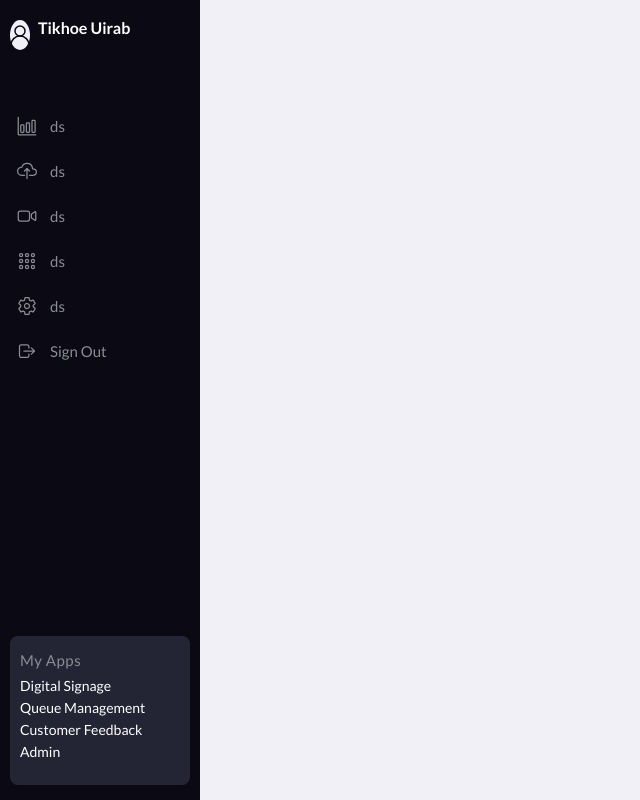
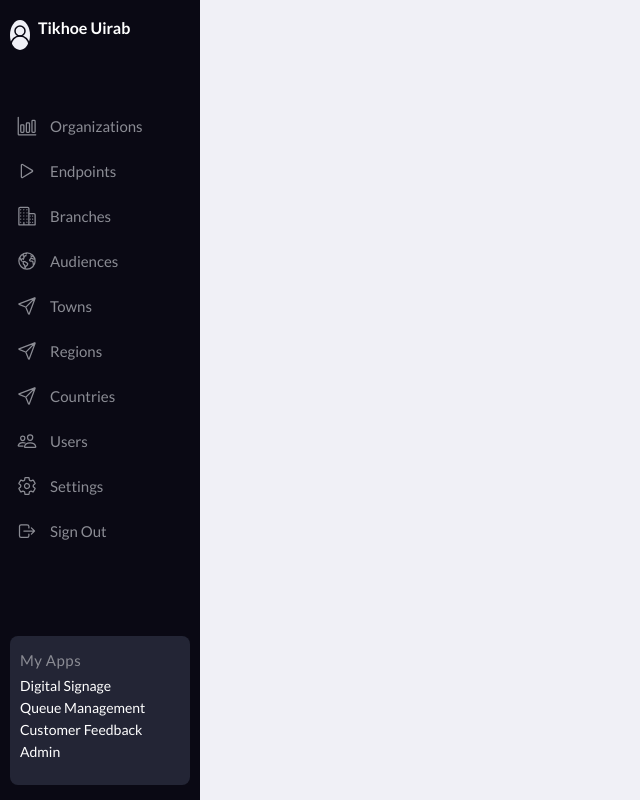
Before and after one commit to tikhoe/cc, a React (Create React App) app: page / in a window 1280 px wide. Shown: the whole page, without its empty margins (0-640 px from the left). Built offline with nearby package versions, Linux system fonts and the light colour scheme.

Commit message:
Changed sidebar content

```diff
--- a/src/components/queuing/Sidebar.js
+++ b/src/components/queuing/Sidebar.js
@@ -38,7 +38,7 @@ class Sidebar extends React.Component {
                             <li key={ index }>
                                 <NavLink to={appMenuItems.path +""+ menuItem.path}>
                                     <ion-icon name={menuItem.icon}></ion-icon>
-                                    {currentApp}
+                                    {menuItem.name}
                                 </NavLink>
                             </li>
                         )
--- a/src/store/reducers/settingsReducer.js
+++ b/src/store/reducers/settingsReducer.js
@@ -9,7 +9,7 @@ const initialState = {
         content: null,
         modalType: 1
     },
-    currentApp:"ds"
+    currentApp:"admin"
 
 };
 
```
